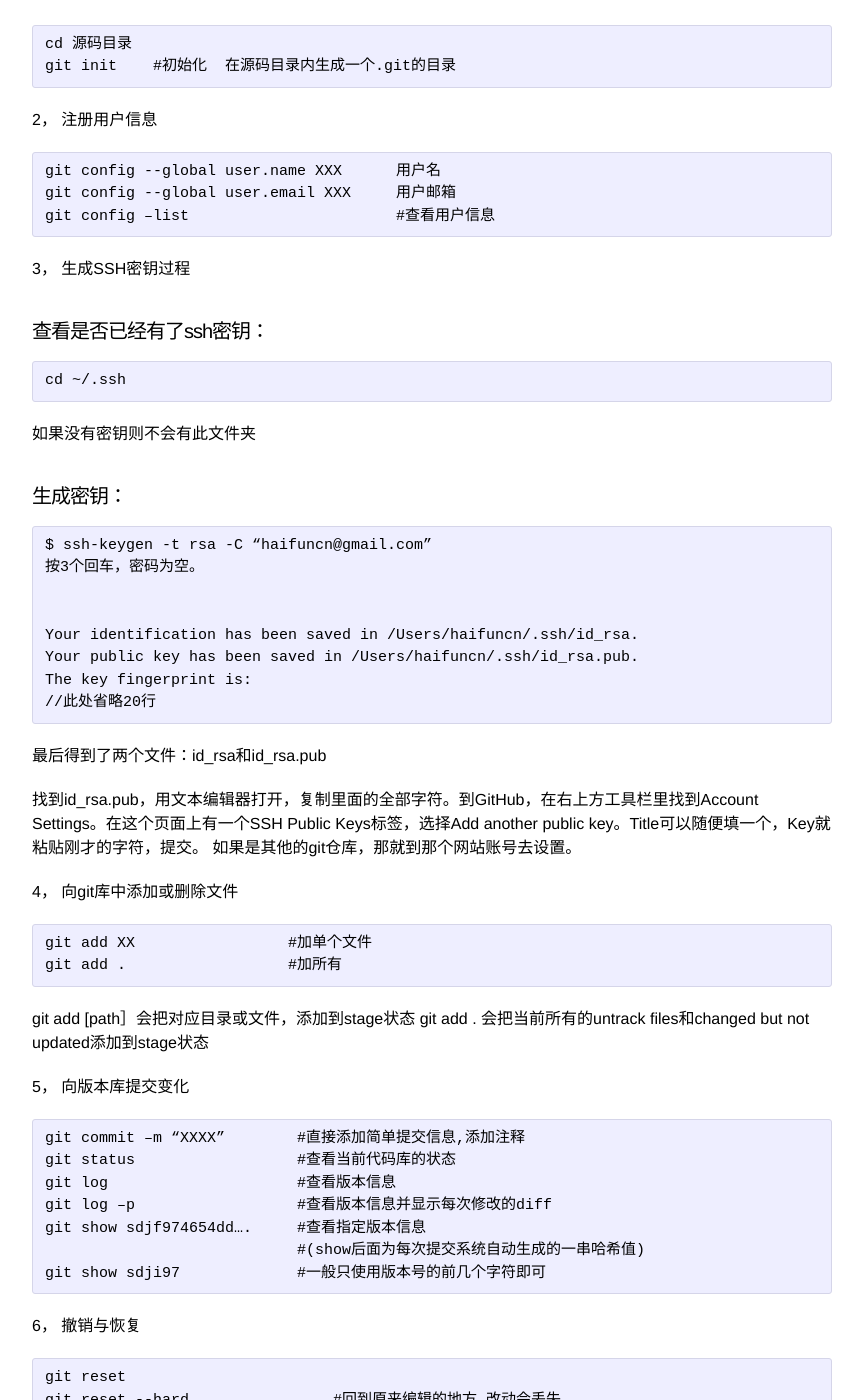
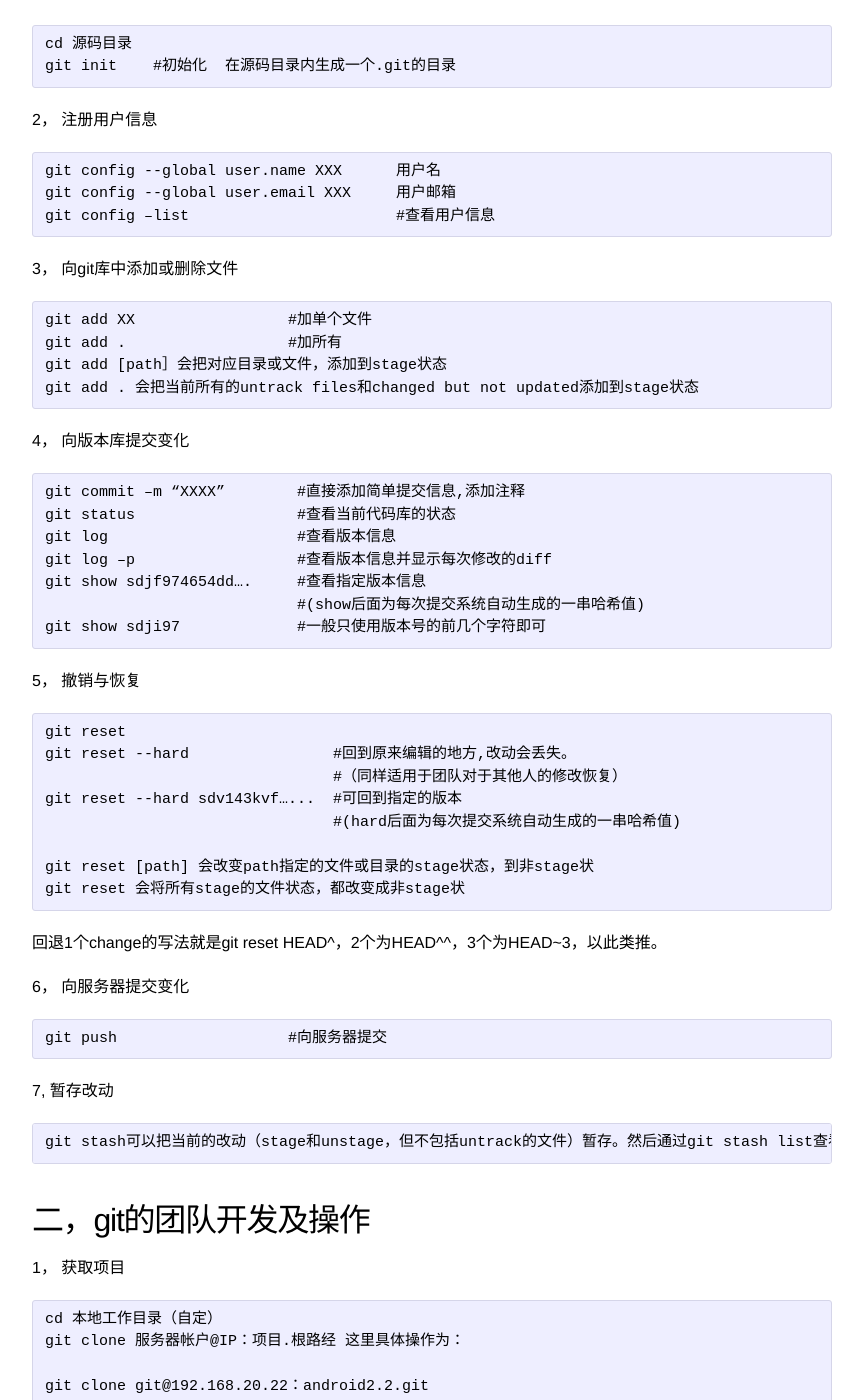
Before and after one commit to haifun/haifun.github.io, a Jekyll site: the page built from _posts/2014-07-02-git-command.md, in a window 1280 px wide and 1400 px high, scrolled down 283 px. Shown: the whole window, without its empty margins (208-1071 px from the left). Built offline with Jekyll 4.4.1, drawn with Linux system fonts in a browser that asks for light colours.

Commit message:
Revert "add generate ssh key"
This reverts commit c1a631f520fdd9bb8be8dd67d9a7e287b942a90f.

```diff
--- a/_posts/2014-07-02-git-command.md
+++ b/_posts/2014-07-02-git-command.md
@@ -19,40 +19,14 @@ categories: git
     git config --global user.email XXX     用户邮箱
     git config –list                       #查看用户信息
 
-3，  生成SSH密钥过程
-
-####查看是否已经有了ssh密钥：
-
-    cd ~/.ssh
-
-如果没有密钥则不会有此文件夹
-
-####生成密钥：
-
-    $ ssh-keygen -t rsa -C “haifuncn@gmail.com”
-    按3个回车，密码为空。
-
-
-    Your identification has been saved in /Users/haifuncn/.ssh/id_rsa.
-    Your public key has been saved in /Users/haifuncn/.ssh/id_rsa.pub.
-    The key fingerprint is:
-    //此处省略20行
-
-最后得到了两个文件：id_rsa和id_rsa.pub
-
-找到id_rsa.pub，用文本编辑器打开，复制里面的全部字符。到GitHub，在右上方工具栏里找到Account Settings。在这个页面上有一个SSH Public Keys标签，选择Add another public key。Title可以随便填一个，Key就粘贴刚才的字符，提交。
-如果是其他的git仓库，那就到那个网站账号去设置。
-
-
-4，  向git库中添加或删除文件
+3，  向git库中添加或删除文件
 
     git add XX                 #加单个文件
     git add .                  #加所有
+    git add [path］会把对应目录或文件，添加到stage状态
+    git add . 会把当前所有的untrack files和changed but not updated添加到stage状态
 
-git add [path］会把对应目录或文件，添加到stage状态
-git add . 会把当前所有的untrack files和changed but not updated添加到stage状态
-
-5，  向版本库提交变化
+4，  向版本库提交变化
 
     git commit –m “XXXX”        #直接添加简单提交信息,添加注释
     git status                  #查看当前代码库的状态
```
Also changed, not shown: other parts of _posts/2014-07-02-git-command.md (+4 -4 lines).
